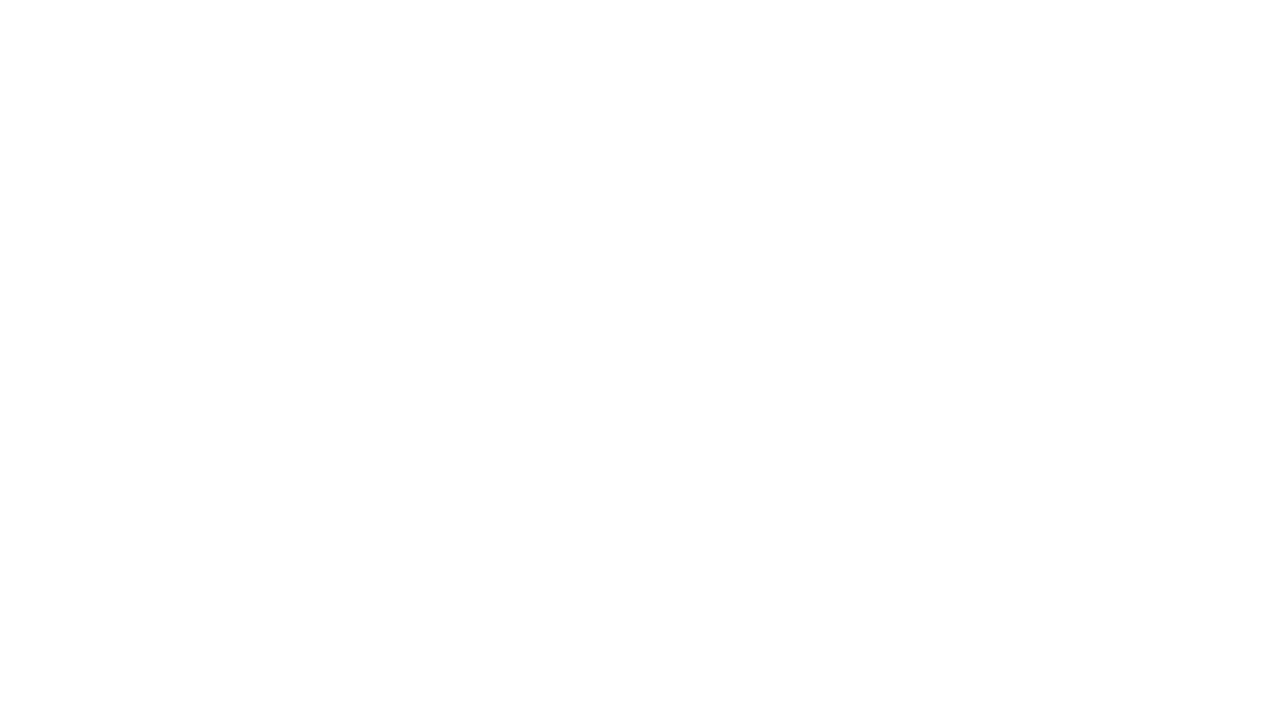
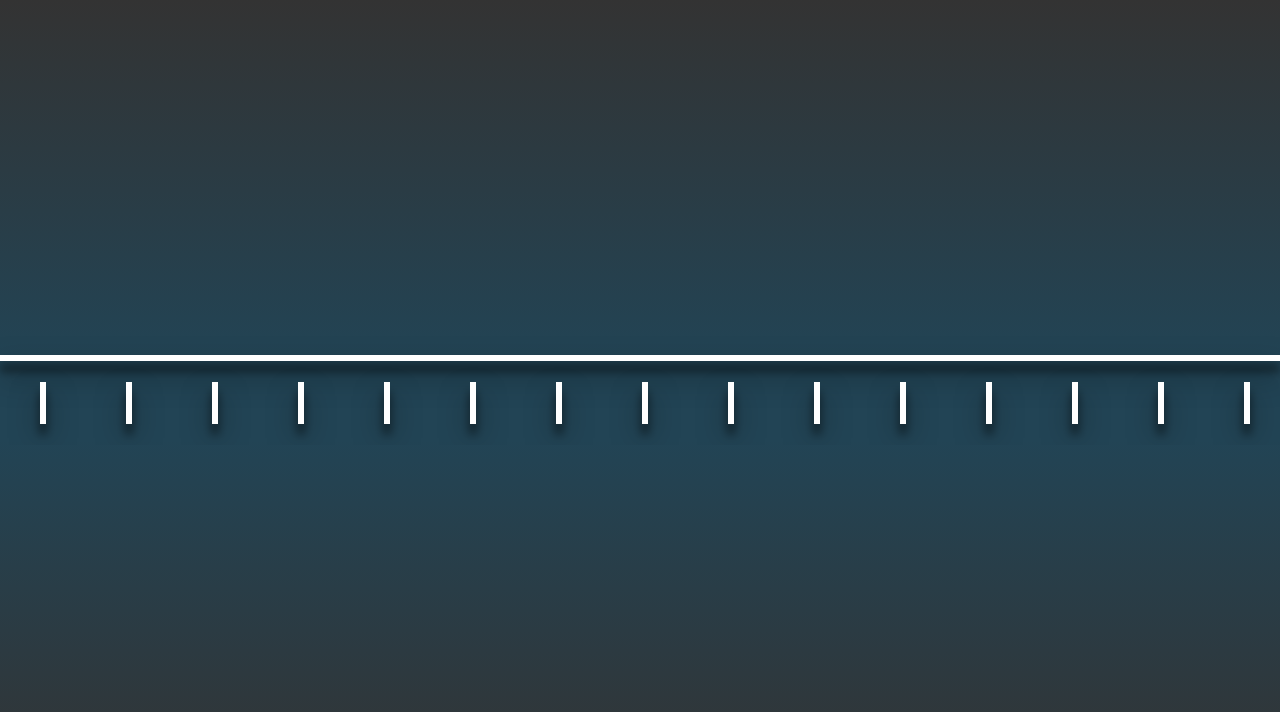
Before and after one commit to GaryRidgway/Timeline, a plain HTML site: page index.html in a window 1280 px wide. Drawn offline with Linux system fonts and the light colour scheme.

Commit message:
adjusting a lot

```diff
--- a/js/helpers/ease_of_use.js
+++ b/js/helpers/ease_of_use.js
@@ -0,0 +1,5 @@
+// Takes a string, a replacement pattern, and the replacement value to insert in place of the replacement pattern.
+function replace_pattern_in_string(STRING, PATTERN, VALUE) {
+    let regex_pattern = new RegExp(PATTERN, "g");
+    return STRING.replace(regex_pattern, VALUE);
+  }
--- a/js/initialize.js
+++ b/js/initialize.js
@@ -1,6 +1,7 @@
 $(document).ready(function() {
-    var timeline = new Timeline();
+    var wrapper = new Wrapper(new Timeline(), new Events());
     $('body').html(
-        timeline.html()
+        wrapper.html()
     );
+    wrapper.activate();
 });
--- /dev/null
+++ b/js/templates/Events.js
@@ -0,0 +1,364 @@
+// Accepts any number of templates.
+function Events() {
+    this.args = arguments;
+    this.template = '\
+        <div id="events">\
+            <div class="event"></div>\
+            <div class="event"></div>\
+            <div class="event"></div>\
+            <div class="event"></div>\
+            <div class="event"></div>\
+            <div class="event"></div>\
+            <div class="event"></div>\
+            <div class="event"></div>\
+            <div class="event"></div>\
+            <div class="event"></div>\
+            <div class="event"></div>\
+            <div class="event"></div>\
+            <div class="event"></div>\
+            <div class="event"></div>\
+            <div class="event"></div>\
+            <div class="event"></div>\
+            <div class="event"></div>\
+            <div class="event"></div>\
+            <div class="event"></div>\
+            <div class="event"></div>\
+            <div class="event"></div>\
+            <div class="event"></div>\
+            <div class="event"></div>\
+            <div class="event"></div>\
+            <div class="event"></div>\
+            <div class="event"></div>\
+            <div class="event"></div>\
+            <div class="event"></div>\
+            <div class="event"></div>\
+            <div class="event"></div>\
+            <div class="event"></div>\
+            <div class="event"></div>\
+            <div class="event"></div>\
+            <div class="event"></div>\
+            <div class="event"></div>\
+            <div class="event"></div>\
+            <div class="event"></div>\
+            <div class="event"></div>\
+            <div class="event"></div>\
+            <div class="event"></div>\
+            <div class="event"></div>\
+            <div class="event"></div>\
+            <div class="event"></div>\
+            <div class="event"></div>\
+            <div class="event"></div>\
+            <div class="event"></div>\
+            <div class="event"></div>\
+            <div class="event"></div>\
+            <div class="event"></div>\
+            <div class="event"></div>\
+            <div class="event"></div>\
+            <div class="event"></div>\
+            <div class="event"></div>\
+            <div class="event"></div>\
+            <div class="event"></div>\
+            <div class="event"></div>\
+            <div class="event"></div>\
+            <div class="event"></div>\
+            <div class="event"></div>\
+            <div class="event"></div>\
+            <div class="event"></div>\
+            <div class="event"></div>\
+            <div class="event"></div>\
+            <div class="event"></div>\
+            <div class="event"></div>\
+            <div class="event"></div>\
+            <div class="event"></div>\
+            <div class="event"></div>\
+            <div class="event"></div>\
+            <div class="event"></div>\
+            <div class="event"></div>\
+            <div class="event"></div>\
+            <div class="event"></div>\
+            <div class="event"></div>\
+            <div class="event"></div>\
+            <div class="event"></div>\
+            <div class="event"></div>\
+            <div class="event"></div>\
+            <div class="event"></div>\
+            <div class="event"></div>\
+            <div class="event"></div>\
+            <div class="event"></div>\
+            <div class="event"></div>\
+            <div class="event"></div>\
+            <div class="event"></div>\
+            <div class="event"></div>\
+            <div class="event"></div>\
+            <div class="event"></div>\
+            <div class="event"></div>\
+            <div class="event"></div>\
+            <div class="event"></div>\
+            <div class="event"></div>\
+            <div class="event"></div>\
+            <div class="event"></div>\
+            <div class="event"></div>\
+            <div class="event"></div>\
+            <div class="event"></div>\
+            <div class="event"></div>\
+            <div class="event"></div>\
+            <div class="event"></div>\
+            <div class="event"></div>\
+            <div class="event"></div>\
+            <div class="event"></div>\
+            <div class="event"></div>\
+            <div class="event"></div>\
+            <div class="event"></div>\
+            <div class="event"></div>\
+            <div class="event"></div>\
+            <div class="event"></div>\
+            <div class="event"></div>\
+            <div class="event"></div>\
+            <div class="event"></div>\
+            <div class="event"></div>\
+            <div class="event"></div>\
+            <div class="event"></div>\
+            <div class="event"></div>\
+            <div class="event"></div>\
+            <div class="event"></div>\
+            <div class="event"></div>\
+            <div class="event"></div>\
+            <div class="event"></div>\
+            <div class="event"></div>\
+            <div class="event"></div>\
+            <div class="event"></div>\
+            <div class="event"></div>\
+            <div class="event"></div>\
+            <div class="event"></div>\
+            <div class="event"></div>\
+            <div class="event"></div>\
+            <div class="event"></div>\
+            <div class="event"></div>\
+            <div class="event"></div>\
+            <div class="event"></div>\
+            <div class="event"></div>\
+            <div class="event"></div>\
+            <div class="event"></div>\
+            <div class="event"></div>\
+            <div class="event"></div>\
+            <div class="event"></div>\
+            <div class="event"></div>\
+            <div class="event"></div>\
+            <div class="event"></div>\
+            <div class="event"></div>\
+            <div class="event"></div>\
+            <div class="event"></div>\
+            <div class="event"></div>\
+            <div class="event"></div>\
+            <div class="event"></div>\
+            <div class="event"></div>\
+            <div class="event"></div>\
+            <div class="event"></div>\
+            <div class="event"></div>\
+            <div class="event"></div>\
+            <div class="event"></div>\
+            <div class="event"></div>\
+            <div class="event"></div>\
+            <div class="event"></div>\
+            <div class="event"></div>\
+            <div class="event"></div>\
+            <div class="event"></div>\
+            <div class="event"></div>\
+            <div class="event"></div>\
+            <div class="event"></div>\
+            <div class="event"></div>\
+            <div class="event"></div>\
+            <div class="event"></div>\
+            <div class="event"></div>\
+            <div class="event"></div>\
+            <div class="event"></div>\
+            <div class="event"></div>\
+            <div class="event"></div>\
+            <div class="event"></div>\
+            <div class="event"></div>\
+            <div class="event"></div>\
+            <div class="event"></div>\
+            <div class="event"></div>\
+            <div class="event"></div>\
+            <div class="event"></div>\
+            <div class="event"></div>\
+            <div class="event"></div>\
+            <div class="event"></div>\
+            <div class="event"></div>\
+            <div class="event"></div>\
+            <div class="event"></div>\
+            <div class="event"></div>\
+            <div class="event"></div>\
+            <div class="event"></div>\
+            <div class="event"></div>\
+            <div class="event"></div>\
+            <div class="event"></div>\
+            <div class="event"></div>\
+            <div class="event"></div>\
+            <div class="event"></div>\
+            <div class="event"></div>\
+            <div class="event"></div>\
+            <div class="event"></div>\
+            <div class="event"></div>\
+            <div class="event"></div>\
+            <div class="event"></div>\
+            <div class="event"></div>\
+            <div class="event"></div>\
+            <div class="event"></div>\
+            <div class="event"></div>\
+            <div class="event"></div>\
+            <div class="event"></div>\
+            <div class="event"></div>\
+            <div class="event"></div>\
+            <div class="event"></div>\
+            <div class="event"></div>\
+            <div class="event"></div>\
+            <div class="event"></div>\
+            <div class="event"></div>\
+            <div class="event"></div>\
+            <div class="event"></div>\
+            <div class="event"></div>\
+            <div class="event"></div>\
+            <div class="event"></div>\
+            <div class="event"></div>\
+            <div class="event"></div>\
+            <div class="event"></div>\
+            <div class="event"></div>\
+            <div class="event"></div>\
+            <div class="event"></div>\
+            <div class="event"></div>\
+            <div class="event"></div>\
+            <div class="event"></div>\
+            <div class="event"></div>\
+            <div class="event"></div>\
+            <div class="event"></div>\
+            <div class="event"></div>\
+            <div class="event"></div>\
+            <div class="event"></div>\
+            <div class="event"></div>\
+            <div class="event"></div>\
+            <div class="event"></div>\
+            <div class="event"></div>\
+            <div class="event"></div>\
+            <div class="event"></div>\
+            <div class="event"></div>\
+            <div class="event"></div>\
+            <div class="event"></div>\
+            <div class="event"></div>\
+            <div class="event"></div>\
+            <div class="event"></div>\
+            <div class="event"></div>\
+            <div class="event"></div>\
+            <div class="event"></div>\
+            <div class="event"></div>\
+            <div class="event"></div>\
+            <div class="event"></div>\
+            <div class="event"></div>\
+            <div class="event"></div>\
+            <div class="event"></div>\
+            <div class="event"></div>\
+            <div class="event"></div>\
+            <div class="event"></div>\
+            <div class="event"></div>\
+            <div class="event"></div>\
+            <div class="event"></div>\
+            <div class="event"></div>\
+            <div class="event"></div>\
+            <div class="event"></div>\
+            <div class="event"></div>\
+            <div class="event"></div>\
+            <div class="event"></div>\
+            <div class="event"></div>\
+            <div class="event"></div>\
+            <div class="event"></div>\
+            <div class="event"></div>\
+            <div class="event"></div>\
+            <div class="event"></div>\
+            <div class="event"></div>\
+            <div class="event"></div>\
+            <div class="event"></div>\
+            <div class="event"></div>\
+            <div class="event"></div>\
+            <div class="event"></div>\
+            <div class="event"></div>\
+            <div class="event"></div>\
+            <div class="event"></div>\
+            <div class="event"></div>\
+            <div class="event"></div>\
+            <div class="event"></div>\
+            <div class="event"></div>\
+            <div class="event"></div>\
+            <div class="event"></div>\
+            <div class="event"></div>\
+            <div class="event"></div>\
+            <div class="event"></div>\
+            <div class="event"></div>\
+            <div class="event"></div>\
+            <div class="event"></div>\
+            <div class="event"></div>\
+            <div class="event"></div>\
+        </div>\
+    ';
+    this.ptag = 'EVENTS';
+
+    // This implements the other templates.
+    if(this.args.length > 0) {
+        for(let i = 0; i < this.args.length; i++) {
+            let tmpl = this.args[i];
+            if (tmpl.ptag) {
+                rptag = '{{' + tmpl.ptag + '}}';
+                this.template = replace_pattern_in_string(this.template, rptag, tmpl.html());
+            }
+        }
+    }
+
+    this.html = function() {
+        return(this.template);
+    }
+
+    this.activate = function() {
+        // Activate any subtemplates.
+        if(this.args.length > 0) {
+            for(let i = 0; i < this.args.length; i++) {
+                let tmpl = this.args[i];
+                tmpl.activate();
+            }
+        }
+
+        // Do any code for this template.
+        $('#events').scroll(function(){
+            clearTimeout($.data(this, 'scrollTimer'));
+            $.data(this, 'scrollTimer', setTimeout(function() {
+                $('.event').removeClass('focused');
+                let elem = document.elementFromPoint(window.innerWidth/2, Math.ceil($('#events').position().top + $('#events').outerHeight()/2));
+                let jElem = $(elem);
+                if(jElem.hasClass('event')) {
+                    jElem.addClass('focused');
+                }
+            }, 250));
+        });
+
+        // Add focus on center point.
+        let elem = document.elementFromPoint(window.innerWidth/2, Math.ceil($('#events').position().top))
+        let jElem = $(elem);
+        if(jElem.hasClass('event')) {
+            jElem.addClass('focused');
+        }
+
+        $('#events .event').click(function() {
+            let thisbar = $(this);
+            $('#events').animate({
+                scrollLeft: ($('#events').scrollLeft() + (thisbar.position().left - $(document).outerWidth()/2) + thisbar.outerWidth(true)/2)
+            },500);
+            setTimeout(function() {
+                $('.event').removeClass('focused');
+                let elem = document.elementFromPoint(window.innerWidth/2, Math.ceil($('#events').position().top + $('#events').outerHeight()/2));
+                let jElem = $(elem);
+                if(jElem.hasClass('event')) {
+                    jElem.addClass('focused');
+                }
+            }, 501)
+            $(this).addClass('pikd');
+        });
+    }
+}
--- a/js/templates/Wrapper.js
+++ b/js/templates/Wrapper.js
@@ -0,0 +1,39 @@
+// Accepts any number of templates.
+function Wrapper() {
+    this.args = arguments;
+    this.template = '\
+        <div id="timeline-wrapper">\
+            {{TIMELINE}}\
+            {{EVENTS}}\
+        </div>\
+    ';
+    this.ptag = 'WRAPPER';
+
+    // This implements the other templates.
+    if(this.args.length > 0) {
+        for(let i = 0; i < this.args.length; i++) {
+            let tmpl = this.args[i];
+            if (tmpl.ptag) {
+                rptag = '{{' + tmpl.ptag + '}}';
+                this.template = replace_pattern_in_string(this.template, rptag, tmpl.html());
+            }
+        }
+    }
+
+    this.html = function() {
+        return(this.template);
+    }
+
+    this.activate = function() {
+        // Activate any subtemplates.
+        if(this.args.length > 0) {
+            for(let i = 0; i < this.args.length; i++) {
+                let tmpl = this.args[i];
+                tmpl.activate();
+            }
+        }
+
+        // Do any code for this template.
+        $('#timeline-wrapper').addClass('ready');
+    }
+}
--- /dev/null
+++ b/scss/partials/_events.scss
@@ -0,0 +1,30 @@
+#events {
+    // scroll-snap-type: x mandatory;
+    // scroll-padding: 50%;
+    overflow-x: auto;
+    // overflow-y: hidden;
+    width: 100%;
+    display: flex;
+    padding: 21px 0px;
+
+    .event {
+        // scroll-snap-align: center;
+        width: 6px;
+        height: 42px;
+        margin: 0px 40px;
+        background-color: #fff;
+        flex: 0 0 auto;
+        transform: scale(1);
+        transition: transform 0.3s ease-in-out;
+        box-shadow: 0 14px 28px rgba(0,0,0,0.6), 0 10px 10px rgba(0,0,0,0.6);
+        cursor: pointer;
+
+        &.focused {
+            transform: scale(3,2);;
+        }
+
+        &.pikd {
+            background-color: red;
+        }
+    }
+}
--- /dev/null
+++ b/scss/partials/_reset.scss
@@ -0,0 +1,3 @@
+body {
+    margin: 0;
+}
--- /dev/null
+++ b/scss/partials/_wrapper.scss
@@ -0,0 +1,9 @@
+#timeline-wrapper {
+    display: flex;
+    flex-direction: column;
+    justify-content: center;
+    align-items: center;
+    width: 100%;
+    height: 100%;
+    background: linear-gradient(to bottom, #333 0%, #245 45%, #245 55%, #333 100%);
+}
--- /dev/null
+++ b/scss/timeline_styles.scss
@@ -0,0 +1,4 @@
+@import 'partials/reset';
+@import 'partials/wrapper';
+@import 'partials/timeline';
+@import 'partials/events';
```
Also changed, not shown: index.html (+5 -1 lines), js/templates/timeline.js (+14 -0 lines), scss/partials/_timeline.scss (added, +12 -0 lines), css/dist/timeline_styles.min.css (added), css/timeline_styles.css (added), 2 other files.
